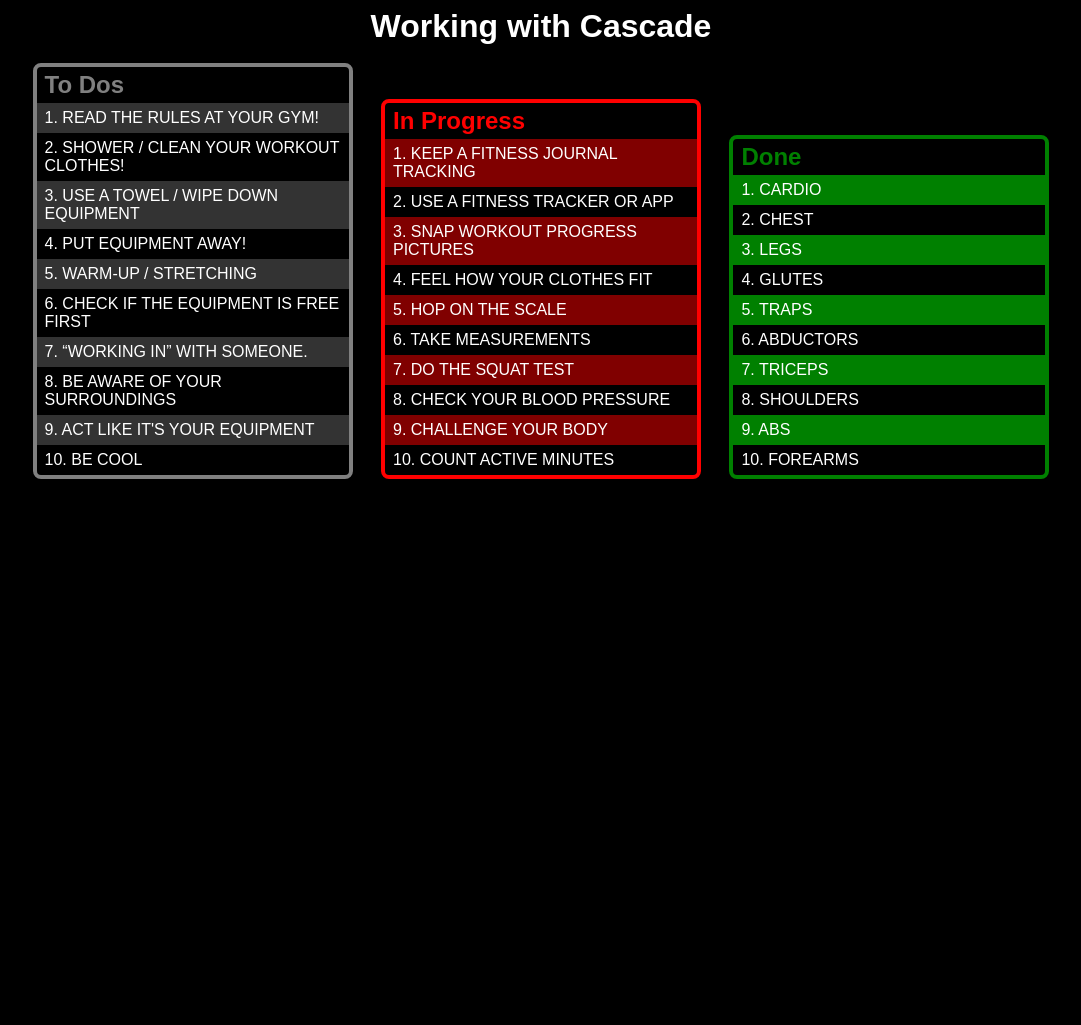
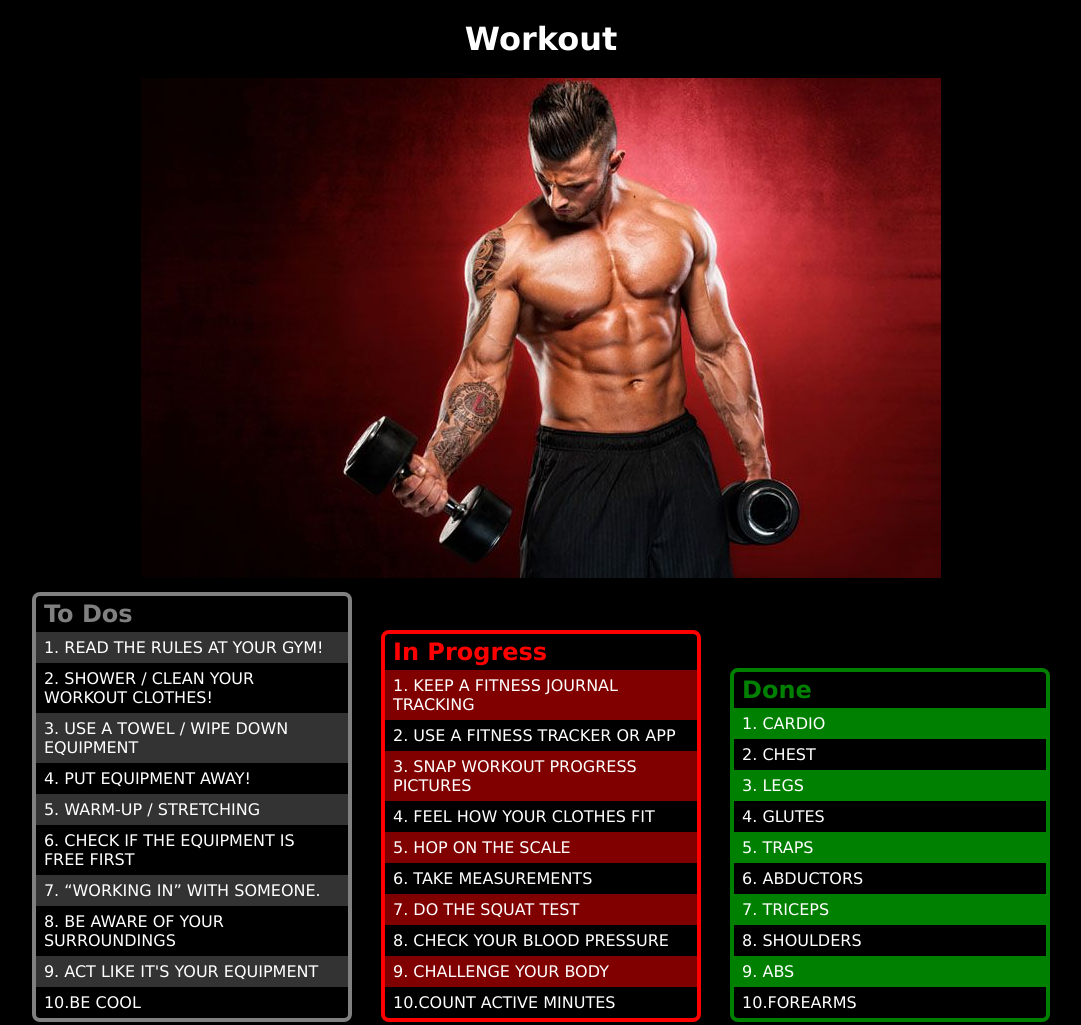
Before and after one commit to ekameeraa/css-selector, a plain HTML site: page index.html in a window 1280 px wide. Shown: the whole page, without its empty margins (99-1180 px from the left). Before the commit the page ends 800 px from the top, so only its background shows below. Drawn offline with Linux system fonts and the light colour scheme.

Commit message:
STEP 3
BASICS DONE AND STYLING INITIATE

```diff
--- a/css/main.css
+++ b/css/main.css
@@ -13,16 +13,16 @@ body {
     font-size: 16px;
     background-color: black;
 
-    font-family: Arial, Helvetica, sans-serif;
+    font-family:'Lucida Sans', 'Lucida Sans Regular', 'Lucida Grande', 'Lucida Sans Unicode', Geneva, Verdana, sans-serif;
 
     color: white;
 }
 
-header > h1 { text-align: center; padding: 8px; }
+header > h1 { text-align: center; padding: 20px; font-style: inherit; font-size:xx-large;}
 
 article {
     width: 25%;
-    border: 4px solid white;
+    border: 6px solid orange;
     border-radius: 8px;
 
     display: inline-block;
--- a/index.html
+++ b/index.html
@@ -12,7 +12,8 @@
 <body>
     <main>
         <header>
-            <h1>Working with Cascade</h1>
+            <h1>Workout</h1>
+            <img src="images/handsome.jpg" alt="handsome">
         </header>
 
         <article id="todo">
@@ -28,7 +29,7 @@
                 <li>7. “Working in” with someone.</li>
                 <li>8. Be aware of your surroundings</li>
                 <li>9. Act like it's your equipment</li>
-                <li>10. Be cool</li>
+                <li>10.Be cool</li>
             </ul>
         </article>
 
@@ -44,7 +45,7 @@
                 <li>7. Do the Squat Test</li>
                 <li>8. Check Your Blood Pressure</li>
                 <li>9. Challenge Your Body</li>
-                <li>10. Count Active Minutes</li>
+                <li>10.Count Active Minutes</li>
             </ul>
         </article>
 
@@ -60,7 +61,7 @@
                 <li>7. Triceps</li>
                 <li>8. Shoulders</li>
                 <li>9. Abs</li>
-                <li>10. Forearms</li>
+                <li>10.Forearms</li>
             </ul>
         </article>
     </main>
```
Also changed, not shown: images/handsome.jpg (added), 1 other file.
